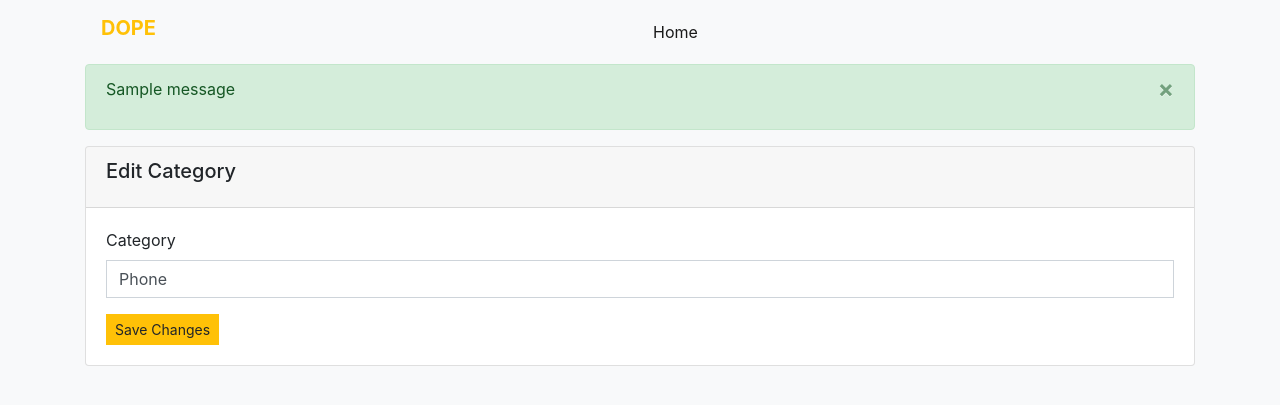
After one commit to Ferlsafer/DOPE, a Django app: page /edit_category/1 in a window 1280 px wide. The commit adds this page. Shown: the top 405 px of the page. Run offline with Django 5.2, Linux system fonts and the light colour scheme; data comes from the database, SQL or seed files in the repository; both versions use the stored data as it was after the commit; tables that the repository leaves empty hold one stand-in row (values such as "Sample post"); one stand-in notice (Sample message) is shown.

Commit message:
Edit, Delete and template formating

```diff
--- /dev/null
+++ b/app/templates/base.html
@@ -0,0 +1,24 @@
+<!DOCTYPE html>
+<html lang="en">
+<head>
+    <meta charset="UTF-8">
+    <meta name="viewport" content="width=device-width, initial-scale=1.0">
+    <title>Dope</title>
+
+    <link rel="stylesheet" href="https://cdn.jsdelivr.net/npm/bootstrap@4.6.2/dist/css/bootstrap.min.css"  crossorigin="anonymous">
+</head>
+<body class="bg-light">
+    <div class="container">
+    <!--Navbar-->
+    {% include "includes/navbar.html" %}
+    <!--Response messages-->
+    {% include "includes/response.html" %}
+    {% block content %}
+
+    {% endblock %}
+    </div>
+
+    <script src="https://cdn.jsdelivr.net/npm/jquery@3.5.1/dist/jquery.slim.min.js" crossorigin="anonymous"></script>
+<script src="https://cdn.jsdelivr.net/npm/bootstrap@4.6.2/dist/js/bootstrap.bundle.min.js" crossorigin="anonymous"></script>
+</body>
+</html>
--- /dev/null
+++ b/app/templates/category/edit.html
@@ -0,0 +1,5 @@
+{% extends 'base.html' %}
+{% block content %}
+    <!--Edit Category Form-->
+    {% include "includes/category/edit.html" %}
+{% endblock %}
--- /dev/null
+++ b/app/templates/includes/category/edit.html
@@ -0,0 +1,15 @@
+<div class="card">
+    <div class="card-header">
+        <h5 class="card-title">Edit Category</h5>
+    </div>
+    <div class="card-body">
+        <form method="post">
+            {% csrf_token %}
+            <div class="form-group">
+                <label for="first">Category</label>
+                <input class="form-control rounded-0" type="text" name="name" id="fisrt" value="{{category.name}}" required>
+            </div>
+            <button class="btn btn-warning btn-sm rounded-0" type="submit">Save Changes</button>
+        </form>
+    </div>
+   </div>
--- a/app/templates/includes/navbar.html
+++ b/app/templates/includes/navbar.html
@@ -1,12 +1,12 @@
 <nav class="navbar navbar-expand-lg navbar-light bg-light">
-    <a class="navbar-brand text-warning h2 font-weight-bold" href="#">DOPE</a>
+    <a class="navbar-brand text-warning h2 font-weight-bold" href="{% url 'home' %}">DOPE</a>
     <button class="navbar-toggler" type="button" data-toggle="collapse" data-target="#navbarNav" aria-controls="navbarNav" aria-expanded="false" aria-label="Toggle navigation">
       <span class="navbar-toggler-icon"></span>
     </button>
     <div class="collapse navbar-collapse" id="navbarNav">
       <ul class="navbar-nav mx-auto">
         <li class="nav-item active">
-          <a class="nav-link" href="#">Home <span class="sr-only">(current)</span></a>
+          <a class="nav-link" href="{% url 'home' %}">Home <span class="sr-only">(current)</span></a>
         </li>
       </ul>
     </div>
--- /dev/null
+++ b/app/templates/includes/response.html
@@ -0,0 +1,10 @@
+{% if messages %}
+            {% for message in messages %}
+            <div class="alert alert-{{message.tags}} alert-dismissible fade show" role="alert">
+                <p> {{message}} </p>
+                <button type="button" class="close" data-dismiss="alert" aria-label="Close">
+                    <span aria-hidden="true">&times;</span>
+                  </button>
+            </div>
+            {% endfor %}
+        {% endif %}
--- a/app/urls.py
+++ b/app/urls.py
@@ -3,5 +3,7 @@ from django.urls import path
 
 urlpatterns = [
     path('', views.home, name='home'),
-    path('add_category', views.add_category, name='add_category')
+    path('add_category', views.add_category, name='add_category'),
+    path('delete_category/<str:id>', views.delete_category, name="delete_category"),
+    path('edit_category/<str:id>', views.edit_category, name="edit_category")
 ]
--- a/app/views.py
+++ b/app/views.py
@@ -1,12 +1,45 @@
-from django.shortcuts import render, redirect
+from django.shortcuts import render, redirect, get_object_or_404
+from django.contrib import messages
 from app.models import *
 # Create your views here.
 def home(request):
     categories = Category.objects.all().order_by('-id')
-    return render(request, 'home.html', {'categories': categories})
+    return render(request, 'category/index.html', {'categories': categories})
 
 def add_category(request):
-    if request.method == 'POST':
-        name = request.POST['name']
-        Category.objects.create(name=name)
+    try:
+        if request.method == 'POST':
+            name = request.POST['name']
+            Category.objects.create(name=name)
+            messages.success(request, "Category added successfuly")
+            return redirect('home')
+    except Exception as e:
+        messages.error(request, "Error occured")
         return redirect('home')
+
+def delete_category(request, id):
+    try:
+        category = get_object_or_404(Category, id=id)
+        category.delete()
+        messages.success(request, "Category deleted successfuly")
+        return redirect('home')
+    except Category.DoesNotExist as e:
+        print(str(e))
+        messages.error(request, "Error occured")
+        return redirect('home')
+
+def edit_category(request, id):
+    try:
+        if request.method == "POST":
+            name = request.POST['name']
+            category = get_object_or_404(Category, id=id)
+            category.name = name
+            category.save()
+            messages.success(request, "Category updated successfuly")
+            return redirect('home')
+        category = get_object_or_404(Category, id=id)
+        return render(request, 'category/edit.html', {'category': category})
+    except Category.DoesNotExist as e:
+        print(str(e))
+        messages.error(request, str(e.args[0]))
+        return redirect('home')
```
Also changed, not shown: app/templates/category/index.html (added, +35 -0 lines), app/templates/home.html (deleted, +0 -51 lines), db.sqlite3.
